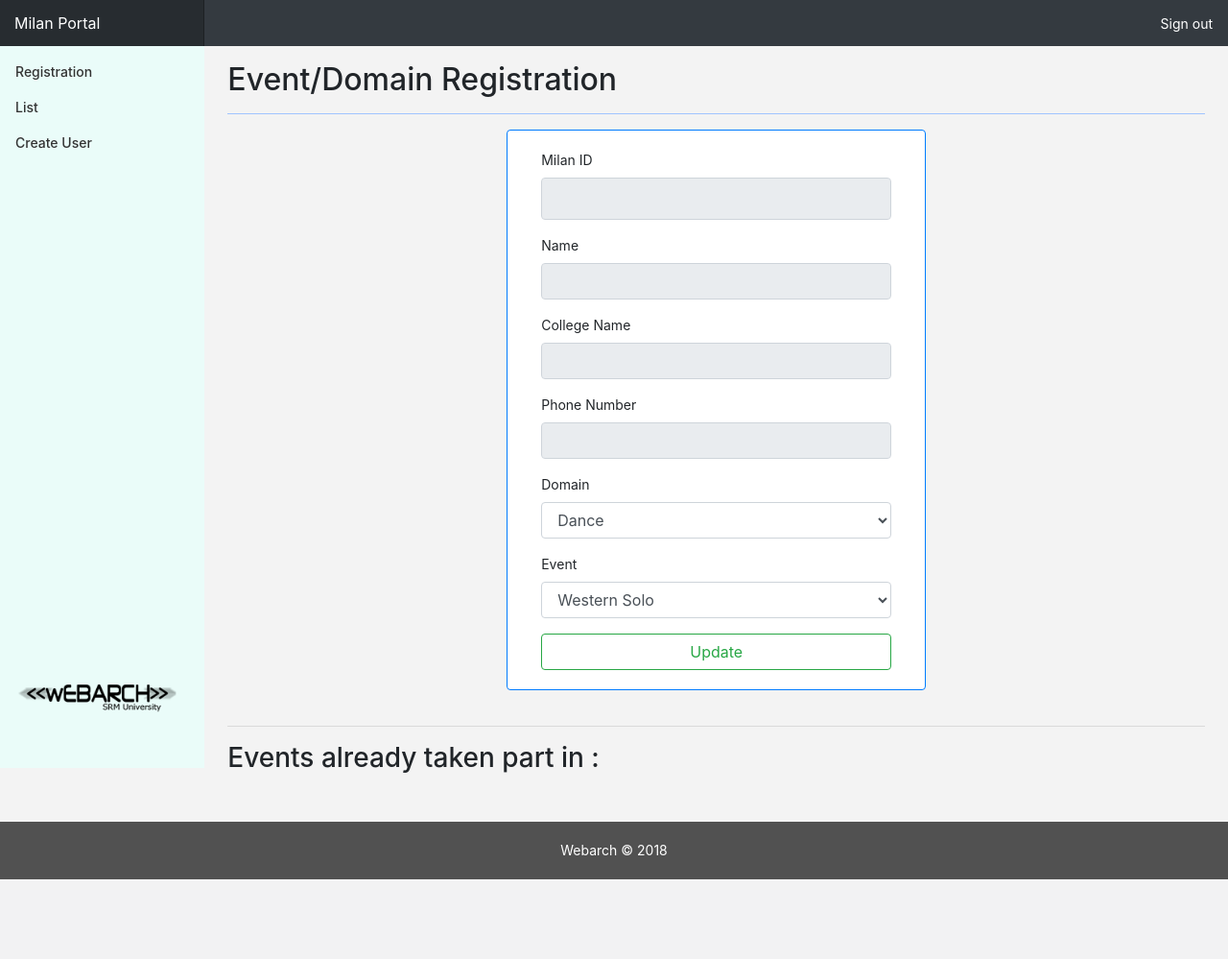
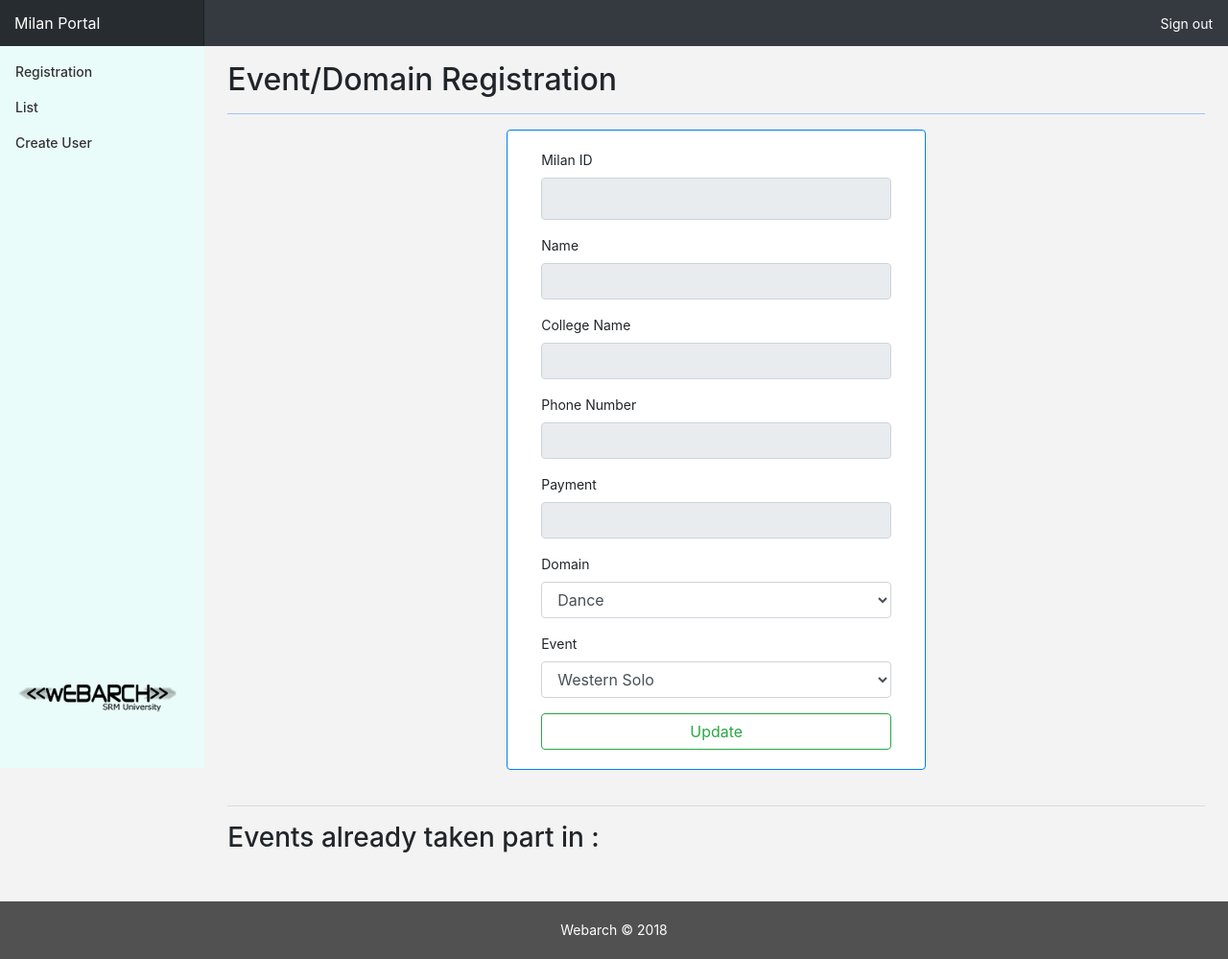
Before and after one commit to CJHackerz/MilanCommonRegister, a PHP site: page /registration/event.php?id=1 in a window 1280 px wide. Shown: the whole page at 96% size. Before the commit the page ends 916 px from the top, so only its background shows below. Run offline with PHP 8.4, Linux system fonts and the light colour scheme; a user stored in the database is signed in; data comes from the database, SQL or seed files in the repository; data that the repository does not hold is empty; some libraries are stand-ins or nearby versions.

Commit message:
added payment

```diff
--- a/objects/registration.php
+++ b/objects/registration.php
@@ -223,28 +223,31 @@ class Registration {
       )
     )
   );
+  public $payment;
   public $timestamp;
 
   public function __construct($db){
       $this->conn = $db;
   }
-  public function newRegistration($name, $college_name, $phone, $registerer, $milan_id) {
+  public function newRegistration($name, $college_name, $phone, $registerer, $milan_id, $payment) {
     $this->name = htmlspecialchars(strip_tags($name));
     $this->college_name = htmlspecialchars(strip_tags($college_name));
     $this->phone = htmlspecialchars(strip_tags($phone));
     $this->registerer = htmlspecialchars(strip_tags($registerer));
     $this->milan_id = htmlspecialchars(strip_tags($milan_id));
+    $this->payment = $payment;
 
     $events = json_encode($this->events);
 
-    $sql = "INSERT INTO registration(name, college_name, phone, registerer, milan_id, events)
+    $sql = "INSERT INTO registration(name, college_name, phone, registerer, milan_id, events, payment)
             VALUES(
               '$this->name',
               '$this->college_name',
               '$this->phone',
               '$this->registerer',
               '$this->milan_id',
-              '$events'
+              '$events',
+              $this->payment
             )";
     if($this->conn->query($sql)) {
       return true;
--- a/registration/event.php
+++ b/registration/event.php
@@ -48,6 +48,10 @@
           <div class="form-group">
             <label for="phone">Phone Number</label>
             <input type="text" class="form-control" id="phone" name="phone" value="<?php echo $participant['phone'];?>" readonly>
+          </div>
+          <div class="form-group">
+            <label for="payment">Payment</label>
+            <input type="text" class="form-control" id="payment" name="payment" value="<?php echo $participant['payment'];?>" readonly>
           </div>
           <div class="form-group">
             <label for="domain">Domain</label>
--- a/registration/process-registration.php
+++ b/registration/process-registration.php
@@ -12,7 +12,7 @@
 
     $registration = new Registration($db);
 
-    if($registration->newRegistration($_POST['name'], $_POST['college'], $_POST['phone'], $_SESSION['user']['email'], $_POST['milan_id'])) {
+    if($registration->newRegistration($_POST['name'], $_POST['college'], $_POST['phone'], $_SESSION['user']['email'], $_POST['milan_id'], $_POST['payment'])) {
       header('Location: ../registration/registration.php?success');
     } else {
       header('Location: ../registration/registration.php?failed');
```
Also changed, not shown: registration/registration.php (+9 -1 lines).
